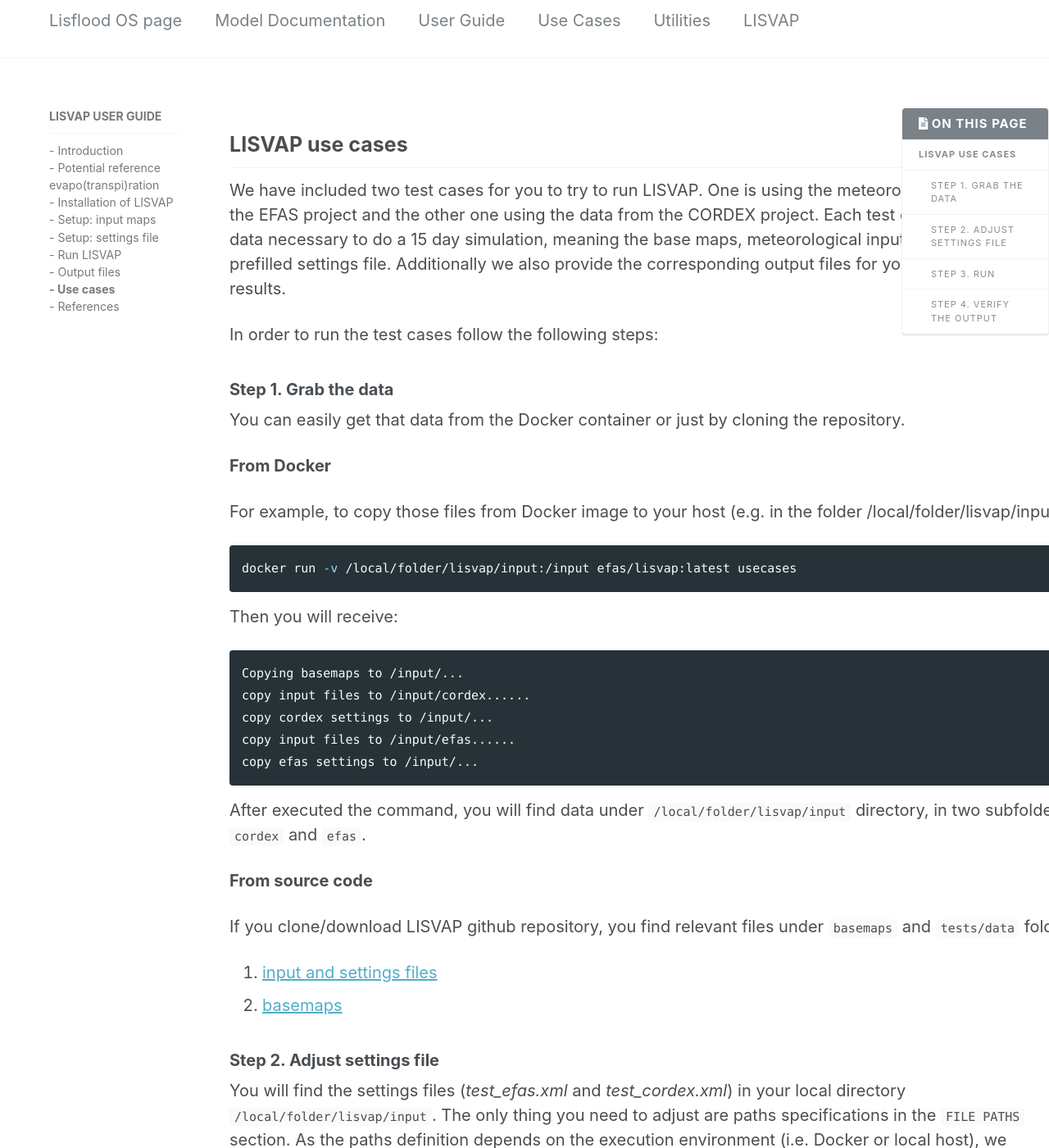
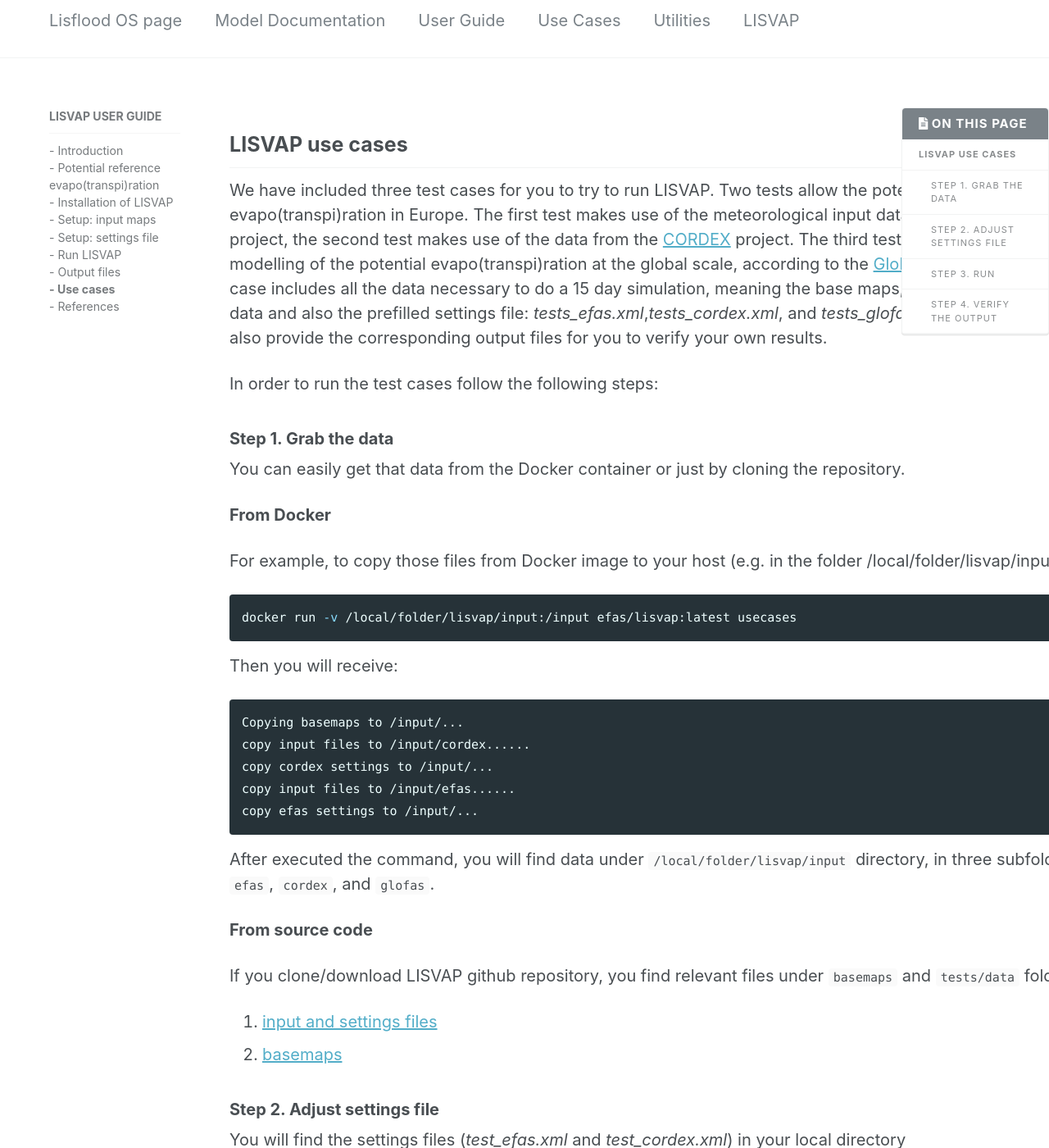
Before and after one commit to ec-jrc/lisflood-lisvap, a Jekyll site: the page built from 6_LISVAP_tests/index.md, in a window 1280 px wide and 1400 px high. Shown: the whole window at 82% size. Built offline with Jekyll 4.4.1, drawn with Linux system fonts in a browser that asks for light colours; nearby versions of some CDN libraries; our own code applies the rules of GitHub Pages for plain Markdown files; some of the changed text lies outside the part shown.

Commit message:
Added GLOFAS test case

````diff
--- a/6_LISVAP_tests/index.md
+++ b/6_LISVAP_tests/index.md
@@ -1,7 +1,7 @@
 ## LISVAP use cases
 
-We have included two test cases for you to try to run LISVAP. One is using the meteorological input data from the EFAS project and the other one using the data from the CORDEX project.
-Each test case includes all the data necessary to do a 15 day simulation, meaning the base maps, meteorological input data and also the prefilled settings file.
+We have included three test cases for you to try to run LISVAP. Two tests allow the potential evapo(transpi)ration in Europe. The first test makes use of the meteorological input data from the [EFAS](https://www.efas.eu/) project, the second test makes use of the data from the [CORDEX](https://cordex.org/) project. The third test case allow the modelling of the potential evapo(transpi)ration at the global scale, according to the [GloFAS](https://www.globalfloods.eu/) set-up.
+Each test case includes all the data necessary to do a 15 day simulation, meaning the base maps, meteorological input data and also the prefilled settings file: *tests_efas.xml*,*tests_cordex.xml*, and *tests_glofas.xml*.
 Additionally we also provide the corresponding output files for you to verify your own results.
 
 In order to run the test cases follow the following steps:
@@ -28,7 +28,7 @@
 copy efas settings to /input/...
 ```
 
-After executed the command, you will find data under `/local/folder/lisvap/input` directory, in two subfolders `cordex` and `efas`.
+After executed the command, you will find data under `/local/folder/lisvap/input` directory, in three subfolders `efas`, `cordex`, and `glofas`.
 
 
 **From source code**
@@ -74,8 +74,8 @@
     <textvar name="PathMeteoIn" value="/input/efas">
         <comment>
             Path to input raw meteo maps
-            for Docker: /input/efas or /input/cordex
-            from local host: e.g. E:/lisflood_test/Lisvap/input/efas or E:/lisflood_test/Lisvap/input/cordex
+            for Docker: /input/efas or /input/cordex or /input/glofas
+            from local host: e.g. E:/lisflood_test/Lisvap/input/efas or E:/lisflood_test/Lisvap/input/cordex or E:/lisflood_test/Lisvap/input/glofas
         </comment>
     </textvar>
 
@@ -101,5 +101,5 @@
 
 ### Step 4. Verify the output
 
-You will find output maps under the folder you set up in `PathOut`. They are netCDF mapstacks and can be viewed with a netCDF reader like `Panoply` or `ncview`.
-You can compare your output to the reference files for [EFAS](https://github.com/ec-jrc/lisflood-lisvap/tree/master/tests/data/reference/efas) and [CORDEX](https://github.com/ec-jrc/lisflood-lisvap/tree/master/tests/data/reference/cordex) found on github repository.
+You will find output maps under the folder you set up in `PathOut`. These maps are netCDF mapstacks and can be viewed with a netCDF reader like `Panoply` `ncview`.
+You can compare your output to the reference files for [EFAS](https://github.com/ec-jrc/lisflood-lisvap/tree/master/tests/data/reference/efas), [CORDEX](https://github.com/ec-jrc/lisflood-lisvap/tree/master/tests/data/reference/cordex), and [GloFAS](https://github.com/ec-jrc/lisflood-lisvap/tree/master/tests/data/reference/glofas) found on github repository.
````
